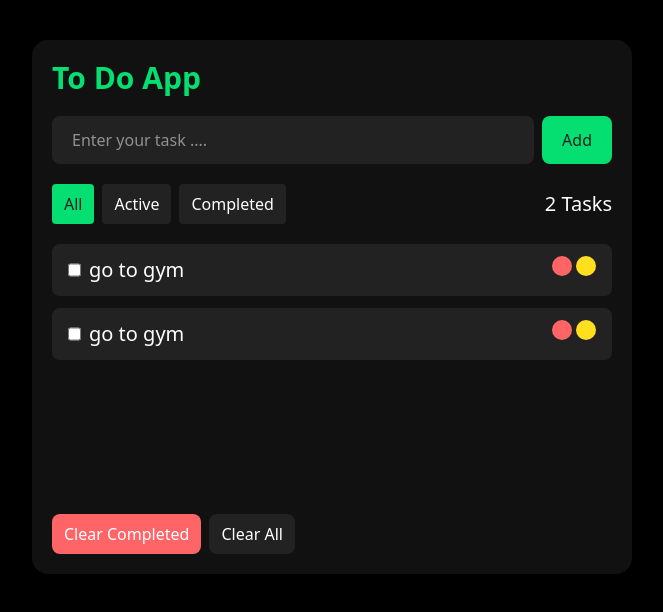
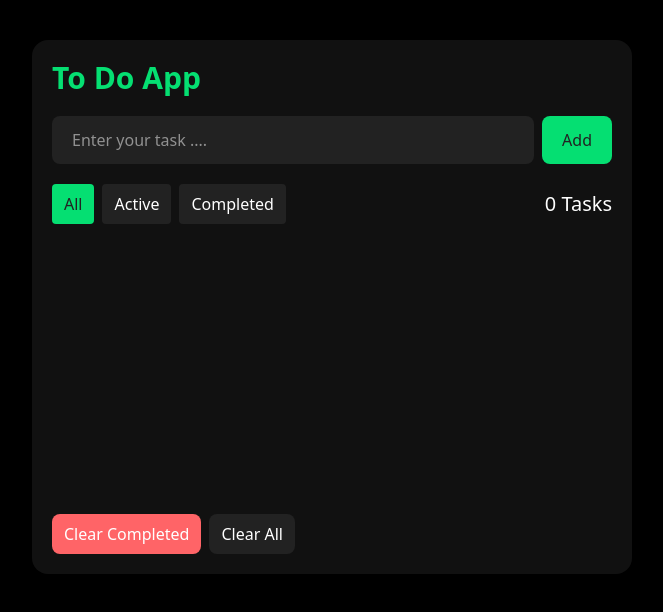
Before and after one commit to AmanKT3561/To-Do-App, a React (Vite) app: page / in a window 1280 px wide. Shown: the top 612 px of the page, without its empty margins (308-971 px from the left). Built offline with nearby package versions, Linux system fonts and the light colour scheme.

Commit message:
Local storage done

```diff
--- a/src/ToDo.jsx
+++ b/src/ToDo.jsx
@@ -1,13 +1,13 @@
-import React, { useState } from 'react';
+import React, { useEffect, useState } from 'react';
 const ToDo = () => {
     const [task, setTask] = useState("");
-    const [tasks, setTasks] = useState([
-        { task: 'go to gym', completed: false },
-        { task: 'go to gym', completed: false },
-    ])
+    const [tasks, setTasks] = useState(JSON.parse(localStorage.getItem('tasks')) || [])
     const [editIndex, setEditIndex] = useState("")
     const [editTask, setEditTask] = useState("")
     const [filter, setFilter] = useState("All")
+    useEffect(() => {
+        localStorage.setItem('tasks', JSON.stringify(tasks))
+    }, [tasks])
     const addTask = () => {
         setTasks([...tasks, { task: task, completed: false }])
         setTask("")
@@ -42,10 +42,10 @@ const ToDo = () => {
         );
     };
     const filterTasks = tasks.filter((ele) => {
-        if(filter === 'All') {
+        if (filter === 'All') {
             return ele
         }
-        else if(filter === 'Active') {
+        else if (filter === 'Active') {
             return ele.completed === false
         }
         else {
@@ -86,11 +86,11 @@ const ToDo = () => {
                             All
                         </span>
                         <span onClick={() => setFilter('Active')}
-                            className={`px-3 py-2 rounded-sm cursor-pointer ${filter === 'Active' ? 'bg-green-400 text-[#222]': 'bg-[#222]'}`}
+                            className={`px-3 py-2 rounded-sm cursor-pointer ${filter === 'Active' ? 'bg-green-400 text-[#222]' : 'bg-[#222]'}`}
                         >Active
                         </span>
                         <span onClick={() => setFilter('Completed')}
-                            className={`px-3 py-2 rounded-sm cursor-pointer ${filter === 'Completed' ? 'bg-green-400 text-[#222]': 'bg-[#222]'}`}
+                            className={`px-3 py-2 rounded-sm cursor-pointer ${filter === 'Completed' ? 'bg-green-400 text-[#222]' : 'bg-[#222]'}`}
                         >
                             Completed
                         </span>
```
